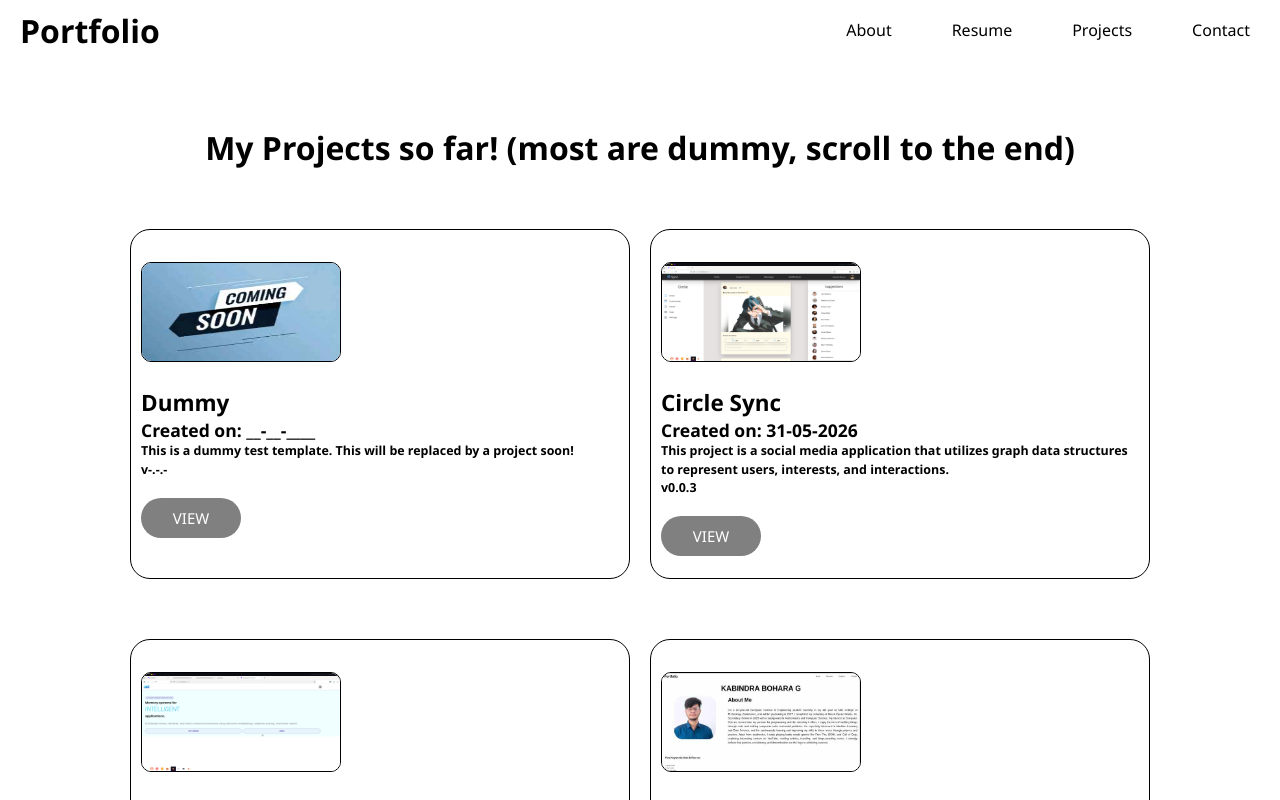
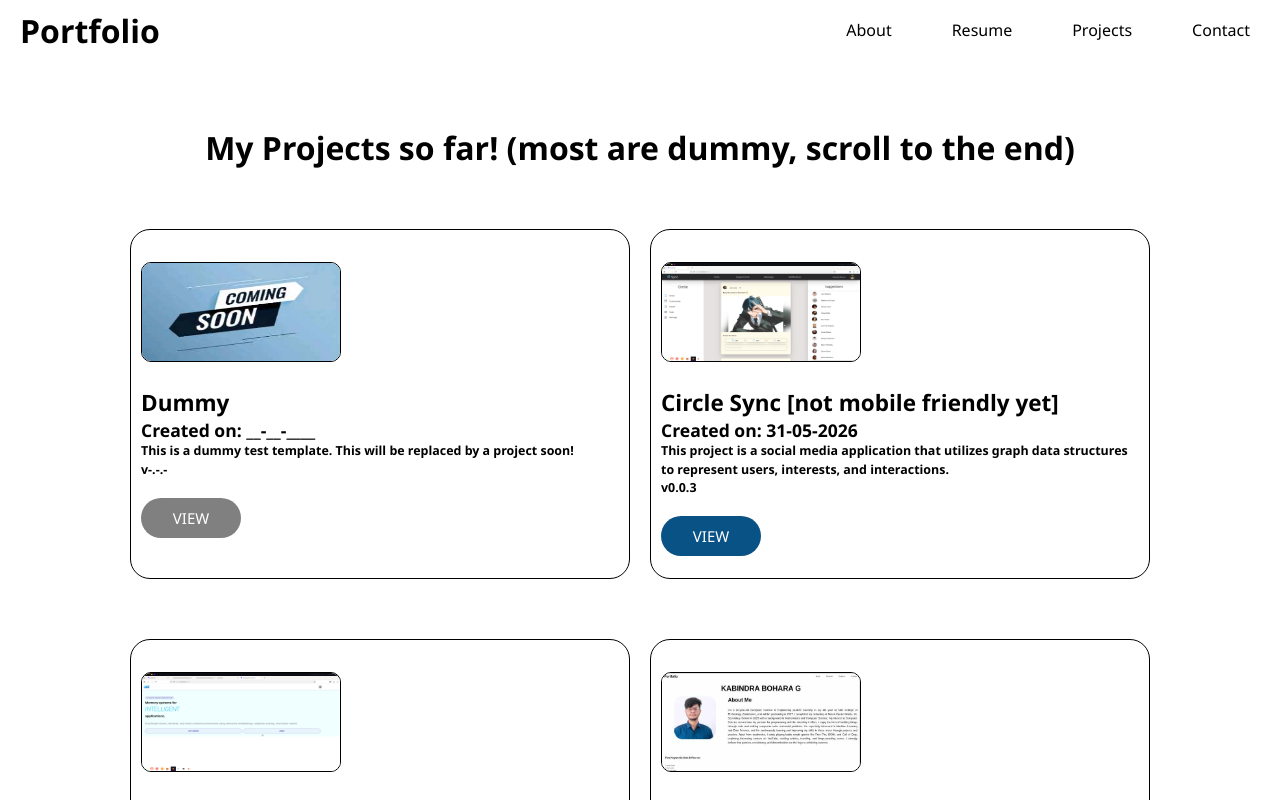
Before and after one commit to kabindrabohara078/portfolio, a React app: page /projects in a window 1280 px wide. Shown: the top 800 px of the page. Built offline with nearby package versions, Linux system fonts and the light colour scheme; the HTML template or start-up script is replaced by a standard one.

Commit message:
project4v2

```diff
--- a/src/pages/Project.jsx
+++ b/src/pages/Project.jsx
@@ -16,18 +16,18 @@ const Project = () => {
     },
     {
       id:'3',
-      project_name:'Circle Sync',
+      project_name:'Circle Sync [not mobile friendly yet]',
       project_date: '31-05-2026',
       project_logo:'/Screenshot_2026-05-31_19-38-55.png',
       project_desc:'This project is a social media application that utilizes graph data structures to represent users, interests, and interactions.',
       project_version: 'v0.0.3',
-      project_link:'NA'
+      project_link:'https://circle-sync-pxo7.vercel.app/'
     },
     {
       id:'2',
       project_name:'EchoGraph (Frontend)',
       project_date: '27-05-2026',
-      project_logo:'/public/Screenshot_2026-05-31_20-05-42.png',
+      project_logo:'/Screenshot_2026-05-31_20-05-42.png',
       project_desc:'React-based frontend for EchoGraph — an AI semantic memory system for storing, searching, and interacting with contextual memories through a clean API-driven interface. ',
       project_version: 'v0.0.1',
       project_link:'https://echograph-frontend.vercel.app/'
```
